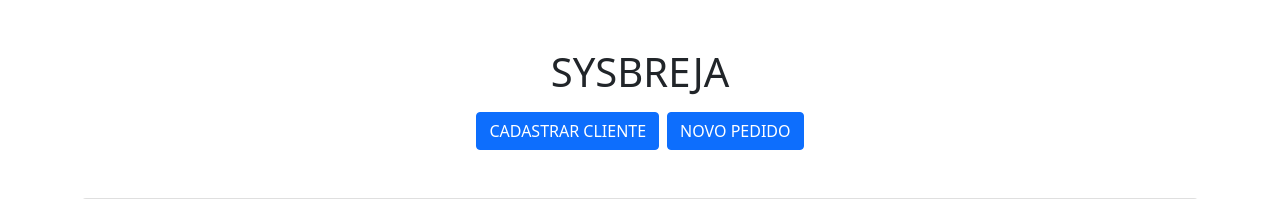
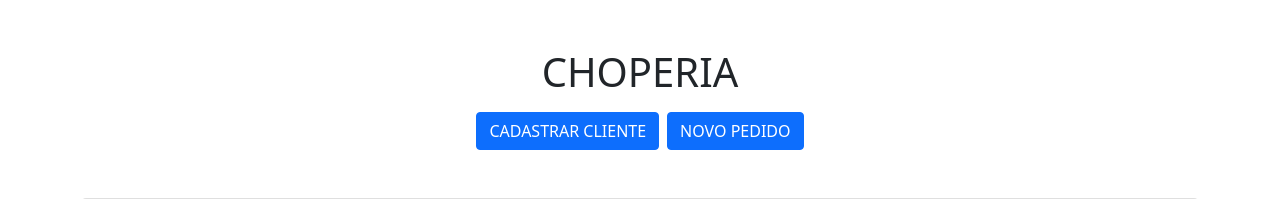
Before and after one commit to mcleal90/choperia, a PHP site: page / in a window 1280 px wide. Shown: the top 199 px of the page. Run offline with PHP 8.4, Linux system fonts and the light colour scheme; data that the repository does not hold is empty.

Commit message:
28112023

```diff
--- a/connection/Conexao.php
+++ b/connection/Conexao.php
@@ -9,7 +9,7 @@ class Conexao {
 
     public static function getConexao() {
         if (!isset(self::$instance)) {
-            self::$instance = new PDO('mysql:host=localhost;dbname=sysbreja', 'ideau', 'ideau123', array(PDO::MYSQL_ATTR_INIT_COMMAND => "SET NAMES utf8"));
+            self::$instance = new PDO('mysql:host=localhost;dbname=choperia', 'root', '1234', array(PDO::MYSQL_ATTR_INIT_COMMAND => "SET NAMES utf8"));
             self::$instance->setAttribute(PDO::ATTR_ERRMODE, PDO::ERRMODE_EXCEPTION);
             self::$instance->setAttribute(PDO::ATTR_ORACLE_NULLS, PDO::NULL_EMPTY_STRING);
         }
--- a/view/cadastro-produto.php
+++ b/view/cadastro-produto.php
@@ -48,7 +48,7 @@ $produtodao = new ProdutoDAO();
     <div class="container">
         <div class="card">
             <div class="card-body">
-                <h1 class="card-title">CADASTRO PRODUTO</h1>
+                <h1 class="card-title">CADASTRO DE PRODUTOS</h1>
                 <form action="../controller/ProdutoController.php" method="POST">
                     <input type="hidden" id="id_produto">
                     <div class="mb-3">
--- a/view/index.php
+++ b/view/index.php
@@ -20,12 +20,12 @@ $pedidodao = new PedidoDAO();
     <meta name="viewport" content="width=device-width, initial-scale=1.0">
     <!-- Adicionar link para o Bootstrap 5 -->
     <link rel="stylesheet" href="https://cdn.jsdelivr.net/npm/bootstrap@5.0.0-beta3/dist/css/bootstrap.min.css">
-    <title>Sysbreja</title>
+    <title>Choperia</title>
 </head>
 <body>
     <div class="container">
         <div class="text-center mt-5">
-            <h1>SYSBREJA</h1>
+            <h1>CHOPERIA</h1>
             <div class="d-flex justify-content-center mt-3"> <!-- Adicionar classe d-flex e justify-content-center -->
                 <a class="btn btn-primary me-2" href="cadastro-cliente.php">CADASTRAR CLIENTE</a> <!-- Adicionar classe me-2 para margin direita -->
                 <a class="btn btn-primary" href="cadastro-pedido.php">NOVO PEDIDO</a>
--- a/view/listar-pedidos.php
+++ b/view/listar-pedidos.php
@@ -72,7 +72,7 @@ $pedidodao = new PedidoDAO();
                             <td hidden><?= $pedido->getId_pedido()  ?></td>
                             <td hidden><?= $pedido->getId_cliente_pedido() ?></td>
                             <td><?= $pedido->getId_comanda_cliente_pedido() ?></td>
-                            <?php $nome_produto = ($pedido->getId_produto_pedido() == 1) ? 'Chopp 300Ml' : 'Não cadastrado'; ?>
+                            <?php $nome_produto = ($pedido->getId_produto_pedido() == 1) ? 'Chopp 300Ml' : 'Chopp 500Ml'; ?>
                             <td><?= $nome_produto?></td>
                             <td><?= $pedido->getQuantidade_pedido() ?></td>
                             <td><?= $pedido->getAdicional_pedido() ?></td>
```
Also changed, not shown: 3 other files.
